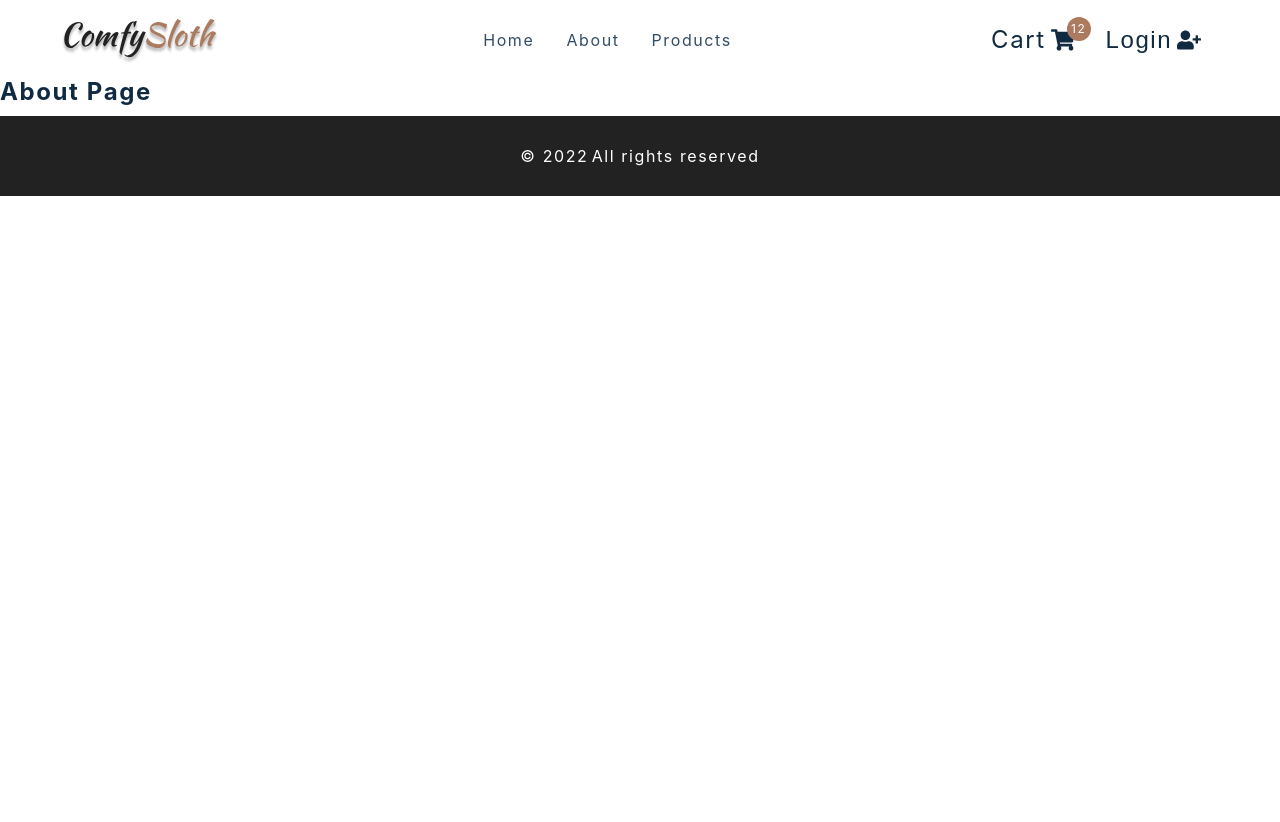
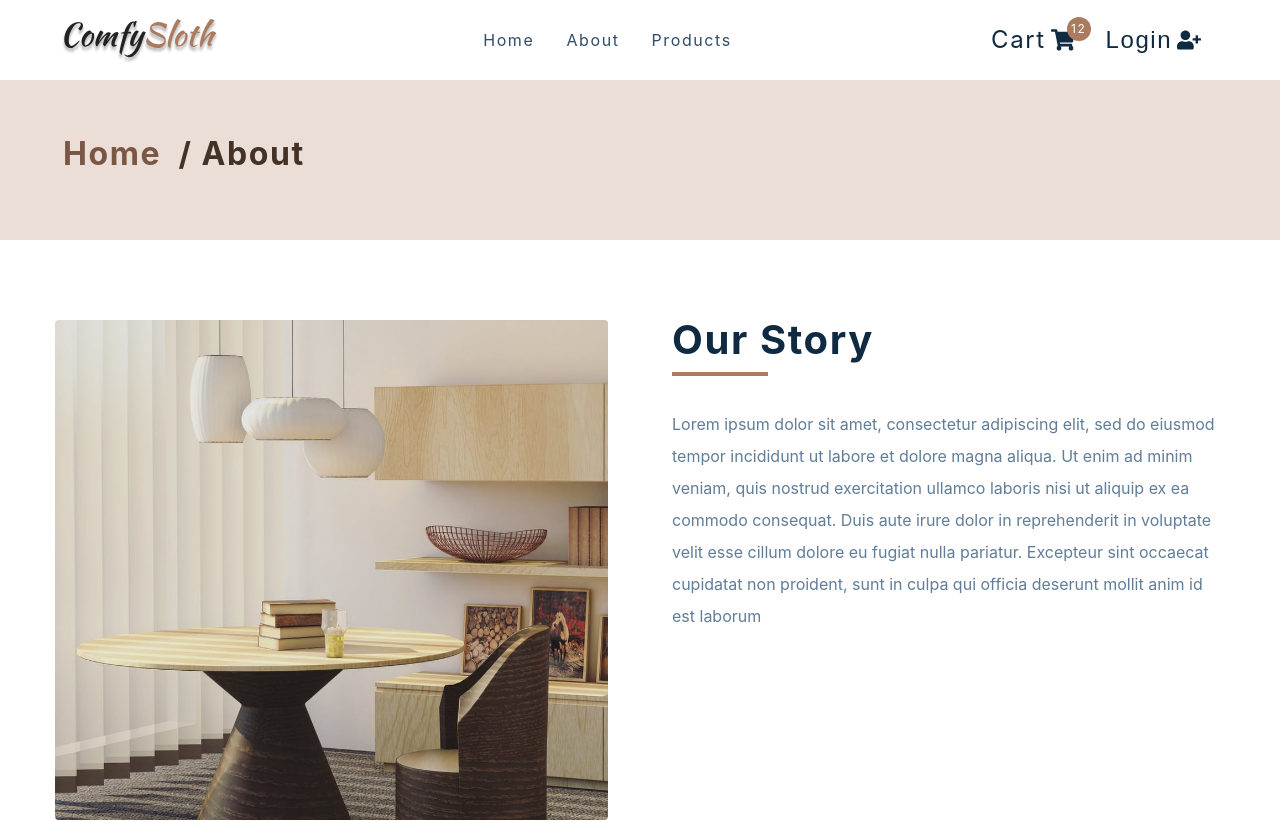
Before and after one commit to Otimthomas/Comfy-Store, a React (Create React App) app: page /about in a window 1280 px wide. Shown: the top 822 px of the page. Before the commit the page ends 800 px from the top, so only its background shows below. Built offline with nearby package versions, Linux system fonts and the light colour scheme.

Commit message:
PageHero component and About Page completed

```diff
--- a/src/components/PageHero.js
+++ b/src/components/PageHero.js
@@ -1,9 +1,17 @@
-import React from 'react'
-import styled from 'styled-components'
-import { Link } from 'react-router-dom'
-const PageHero = () => {
-  return <h4>page hero</h4>
-}
+import React from "react";
+import styled from "styled-components";
+import { Link } from "react-router-dom";
+const PageHero = ({ title }) => {
+  return (
+    <Wrapper>
+      <div className="section-center">
+        <h3>
+          <Link to="/">Home</Link> / {title}
+        </h3>
+      </div>
+    </Wrapper>
+  );
+};
 
 const Wrapper = styled.section`
   background: var(--clr-primary-10);
@@ -21,6 +29,6 @@ const Wrapper = styled.section`
   a:hover {
     color: var(--clr-primary-1);
   }
-`
+`;
 
-export default PageHero
+export default PageHero;
--- a/src/context/products_context.js
+++ b/src/context/products_context.js
@@ -14,7 +14,7 @@ import {
 } from "../actions";
 
 const initialState = {
-  isSidebarOpen: true,
+  isSidebarOpen: false,
 };
 
 const ProductsContext = React.createContext();
--- a/src/pages/AboutPage.js
+++ b/src/pages/AboutPage.js
@@ -1,11 +1,33 @@
-import React from 'react'
-import styled from 'styled-components'
-import { PageHero } from '../components'
-import aboutImg from '../assets/hero-bcg.jpeg'
+import React from "react";
+import styled from "styled-components";
+import { PageHero } from "../components";
+import aboutImg from "../assets/hero-bcg.jpeg";
 
 const AboutPage = () => {
-  return <h4>about page</h4>
-}
+  return (
+    <main>
+      <PageHero title="About" />
+      <Wrapper className="page section section-center">
+        <img src={aboutImg} alt="nice desk" />
+        <article>
+          <div className="title">
+            <h2>our story</h2>
+            <div className="underline"></div>
+          </div>
+          <p>
+            Lorem ipsum dolor sit amet, consectetur adipiscing elit, sed do
+            eiusmod tempor incididunt ut labore et dolore magna aliqua. Ut enim
+            ad minim veniam, quis nostrud exercitation ullamco laboris nisi ut
+            aliquip ex ea commodo consequat. Duis aute irure dolor in
+            reprehenderit in voluptate velit esse cillum dolore eu fugiat nulla
+            pariatur. Excepteur sint occaecat cupidatat non proident, sunt in
+            culpa qui officia deserunt mollit anim id est laborum
+          </p>
+        </article>
+      </Wrapper>
+    </main>
+  );
+};
 
 const Wrapper = styled.section`
   display: grid;
@@ -33,5 +55,5 @@ const Wrapper = styled.section`
   @media (min-width: 992px) {
     grid-template-columns: 1fr 1fr;
   }
-`
-export default AboutPage
+`;
+export default AboutPage;
--- a/src/pages/ErrorPage.js
+++ b/src/pages/ErrorPage.js
@@ -1,9 +1,19 @@
-import React from 'react'
-import styled from 'styled-components'
-import { Link } from 'react-router-dom'
+import React from "react";
+import styled from "styled-components";
+import { Link } from "react-router-dom";
 const ErrorPage = () => {
-  return <h4>error page</h4>
-}
+  return (
+    <Wrapper className="page-100">
+      <section>
+        <h1>404</h1>
+        <h3>Sorry! the page you tried cannot be found</h3>
+        <Link to="/" className="btn">
+          Back to Home
+        </Link>
+      </section>
+    </Wrapper>
+  );
+};
 
 const Wrapper = styled.main`
   background: var(--clr-primary-10);
@@ -18,6 +28,6 @@ const Wrapper = styled.main`
     text-transform: none;
     margin-bottom: 2rem;
   }
-`
+`;
 
-export default ErrorPage
+export default ErrorPage;
```
Also changed, not shown: src/components/Hero.js (+10 -10 lines), src/pages/CheckoutPage.js (+9 -9 lines).
